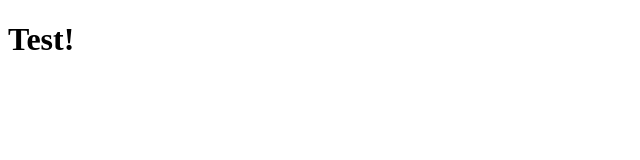
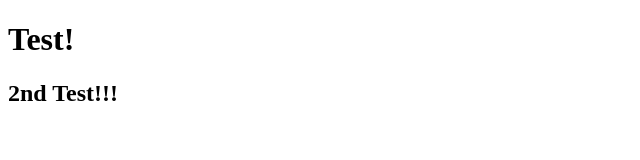
Before and after one commit to daretoclap/git_test_remote, a plain HTML site: page index.html in a window 1280 px wide. Shown: the whole page, without its empty margins (0-640 px from the left). Drawn offline with Linux system fonts and the light colour scheme.

Commit message:
2nd test

```diff
--- a/index.html
+++ b/index.html
@@ -9,6 +9,7 @@
 
 <body>
   <h1>Test!</h1>
+  <h2>2nd Test!!! </h2>
 </body>
 
 </html>
```
